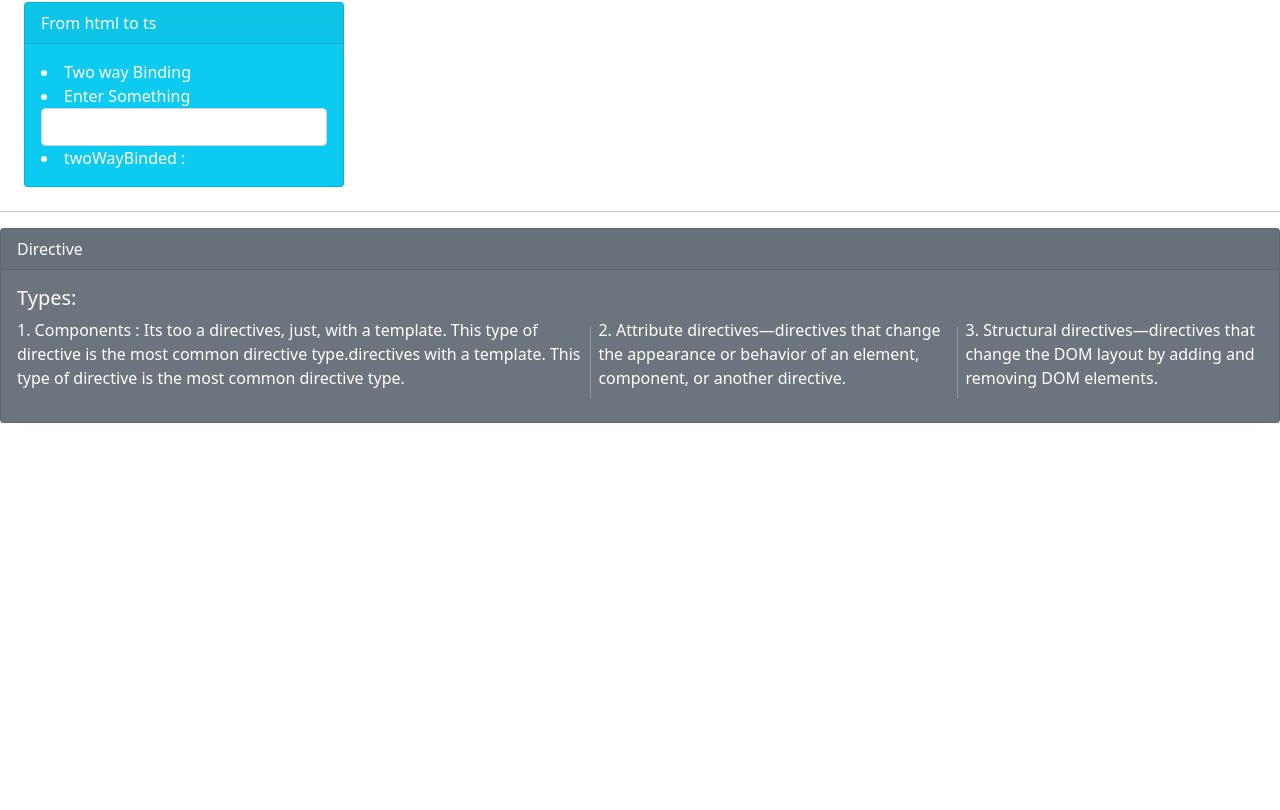
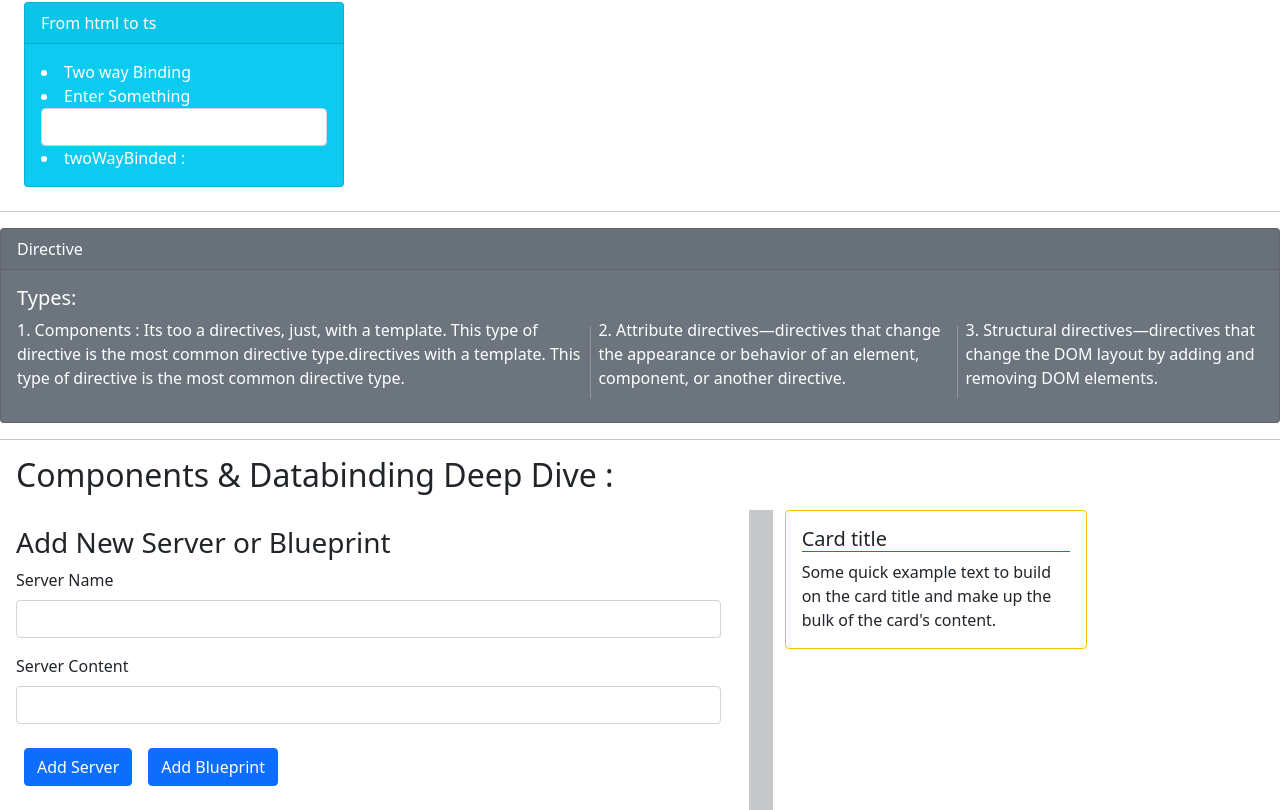
Before and after one commit to Rohit-Kumar-Sah/AngularConcepts, an Angular app: page / in a window 1280 px wide. Shown: the part 1710-2520 px from the top of the page. Before the commit the page ends 2149 px from the top, so only its background shows below. Built offline with nearby package versions, Linux system fonts and the light colour scheme.

Commit message:
setting up cockpit and cockpit-display

```diff
--- a/src/app/app.component.html
+++ b/src/app/app.component.html
@@ -142,3 +142,17 @@
 
   </div>
 </div>
+
+<hr>
+
+<h2 class="m-3"> Components & Databinding Deep Dive : </h2>
+<div class="row">
+
+  <div class="col-md-7">
+    <app-cockpit></app-cockpit>
+  </div>
+  <div class="vr"></div>
+  <div class="col-md-3">
+    <app-cockpit-display></app-cockpit-display>
+  </div>
+</div>
--- a/src/app/app.module.ts
+++ b/src/app/app.module.ts
@@ -12,6 +12,7 @@ import { ShoppingListComponent } from './shopping-list/shopping-list.component';
 import { ShoppingEditComponent } from './shopping-list/shopping-edit/shopping-edit.component';
 import { RecipeItemComponent } from './recipes/recipe-list/recipe-item/recipe-item.component';
 import { CockpitComponent } from './cockpit/cockpit.component';
+import { CockpitDisplayComponent } from './cockpit-display/cockpit-display.component';
 
 @NgModule({
   declarations: [
@@ -24,7 +25,8 @@ import { CockpitComponent } from './cockpit/cockpit.component';
     ShoppingListComponent,
     ShoppingEditComponent,
     RecipeItemComponent,
-    CockpitComponent
+    CockpitComponent,
+    CockpitDisplayComponent
   ],
   imports: [
     BrowserModule,
--- /dev/null
+++ b/src/app/cockpit-display/cockpit-display.component.html
@@ -0,0 +1,7 @@
+<div class="card border-warning border">
+    <div class="card-body">
+        <h5 class="card-title border-bottom border-primary">Card title</h5>
+        <p class="card-text">Some quick example text to build on the card title and make up the bulk of the card's
+            content.</p>
+    </div>
+</div>
--- /dev/null
+++ b/src/app/cockpit-display/cockpit-display.component.ts
@@ -0,0 +1,15 @@
+import { Component, OnInit } from '@angular/core';
+
+@Component({
+  selector: 'app-cockpit-display',
+  templateUrl: './cockpit-display.component.html',
+  styleUrls: ['./cockpit-display.component.css']
+})
+export class CockpitDisplayComponent implements OnInit {
+
+  constructor() { }
+
+  ngOnInit(): void {
+  }
+
+}
--- a/src/app/cockpit/cockpit.component.html
+++ b/src/app/cockpit/cockpit.component.html
@@ -1 +1,15 @@
-<p>cockpit works!</p>
+<div class="m-3">
+    <h3>Add New Server or Blueprint</h3>
+
+    <div class="mb-3">
+        <label for="exampleInputEmail1" class="form-label">Server Name </label>
+        <input #sname type="text" class="form-control" id="exampleInputEmail1" aria-describedby="emailHelp">
+    </div>
+    <div class="mb-3">
+        <label for="exampleInputPassword1" class="form-label">Server Content</label>
+        <input #sdes type="text" class="form-control" id="exampleInputPassword1">
+    </div>
+    <button class="btn btn-primary m-2" (click)="AddServer(sname,sdes)">Add Server</button>
+    <button class="btn btn-primary m-2" (click)="AddBlueprint(sname,sdes)">Add Blueprint</button>
+
+</div>
--- a/src/app/cockpit/cockpit.component.ts
+++ b/src/app/cockpit/cockpit.component.ts
@@ -11,5 +11,8 @@ export class CockpitComponent implements OnInit {
 
   ngOnInit(): void {
   }
+  AddServer(sname, sdes) {
 
+  }
+  AddBlueprint(sname, sdes) { }
 }
```
Also changed, not shown: src/app/cockpit-display/cockpit-display.component.css (added).
